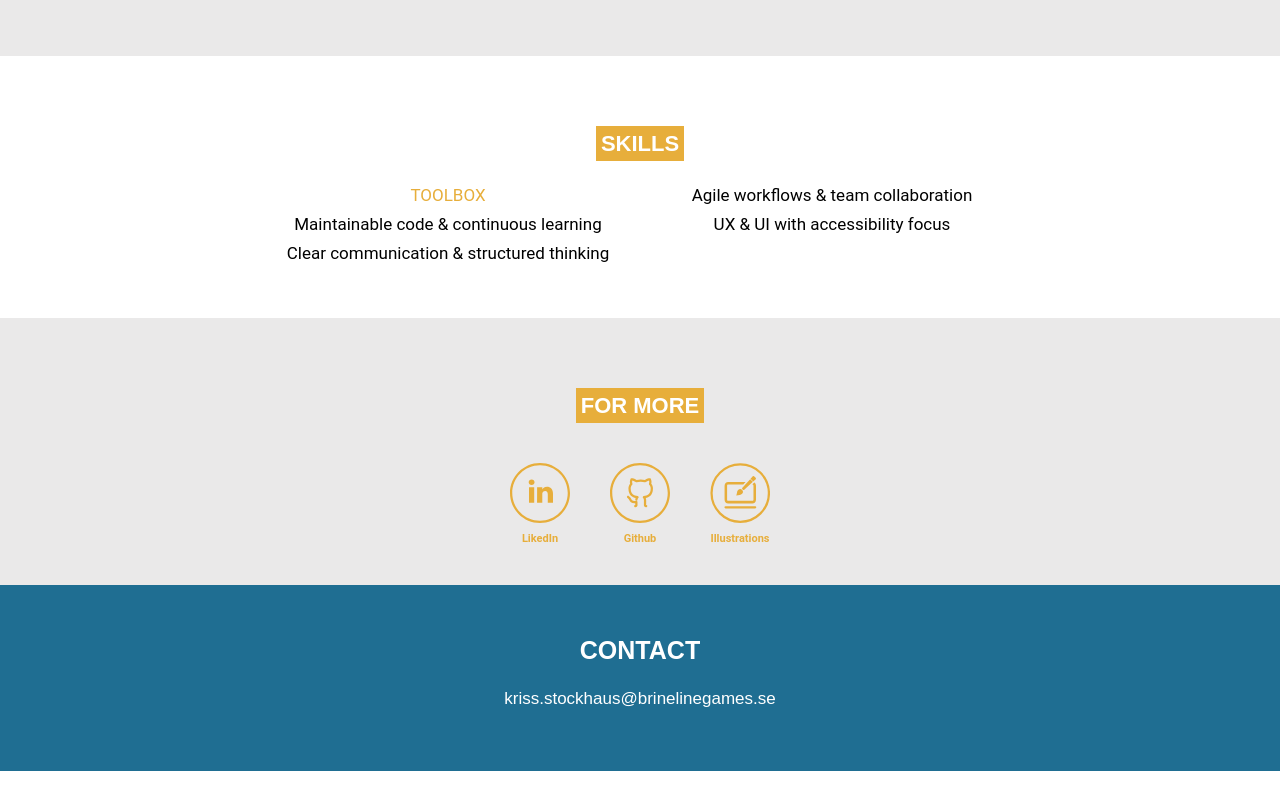
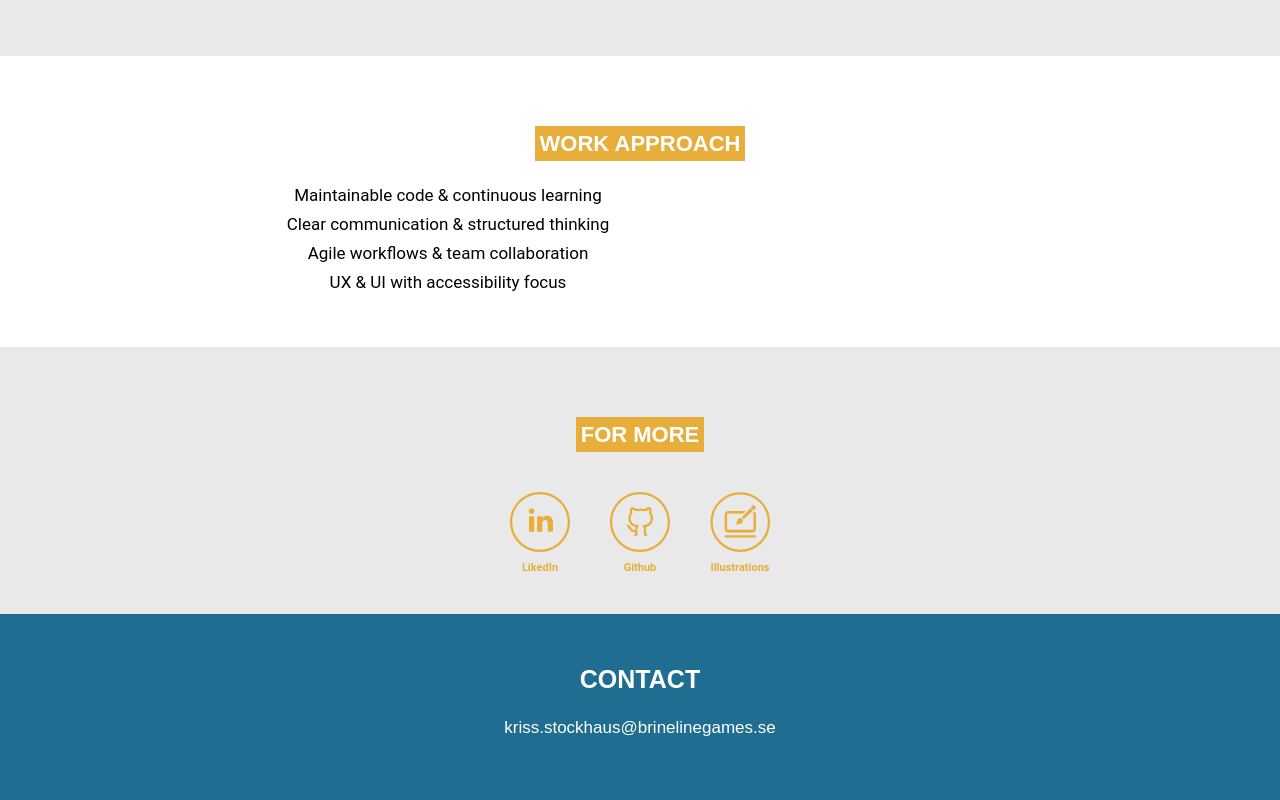
Before and after one commit to silvertejp89/Portfolio_2.0, a React (Create React App) app: page / in a window 1280 px wide. Shown: the part 6239-7039 px from the top of the page. Before the commit the page ends 7010 px from the top, so only its background shows below. Built offline with nearby package versions, Linux system fonts and the light colour scheme.

Commit message:
skills to work approach

```diff
--- a/src/components/Skills.js
+++ b/src/components/Skills.js
@@ -7,16 +7,13 @@ const Skills = () => {
   return (
     <section className="portfolio-section">
       <div className="heading-container">
-        <h2>Skills</h2>
+        <h2>Work Approach</h2>
       </div>
       <div className="container">
         <div className="skill-list">
           <ul className="toolbox-skills">
-            <li className="list-head">Toolbox</li>
-            <li>Maintainable code & continuous learning</li>
+            <li>Maintainable code & continuous learning </li>
             <li>Clear communication & structured thinking</li>
-          </ul>
-          <ul className="upcoming-skills">
             <li>Agile workflows & team collaboration</li>
             <li>UX & UI with accessibility focus</li>
           </ul>
```
